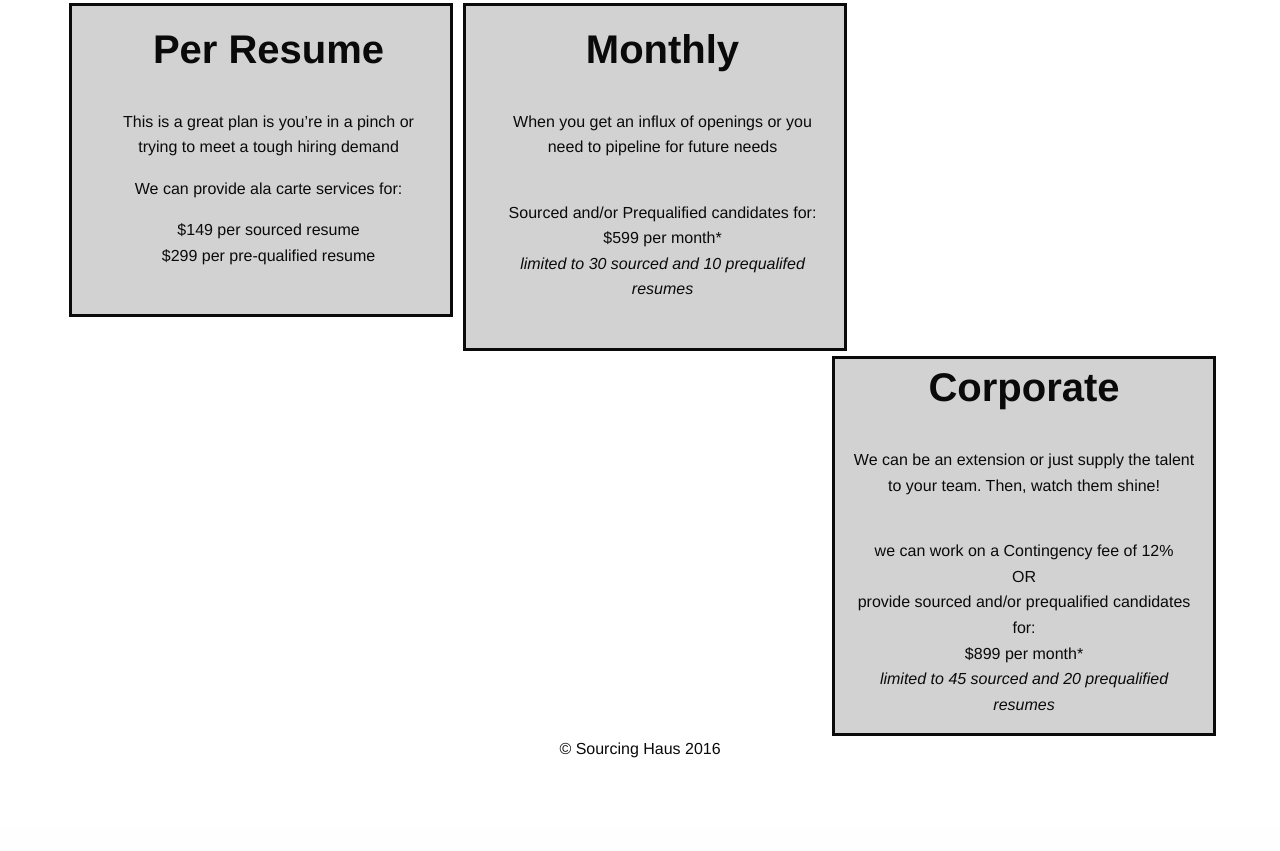
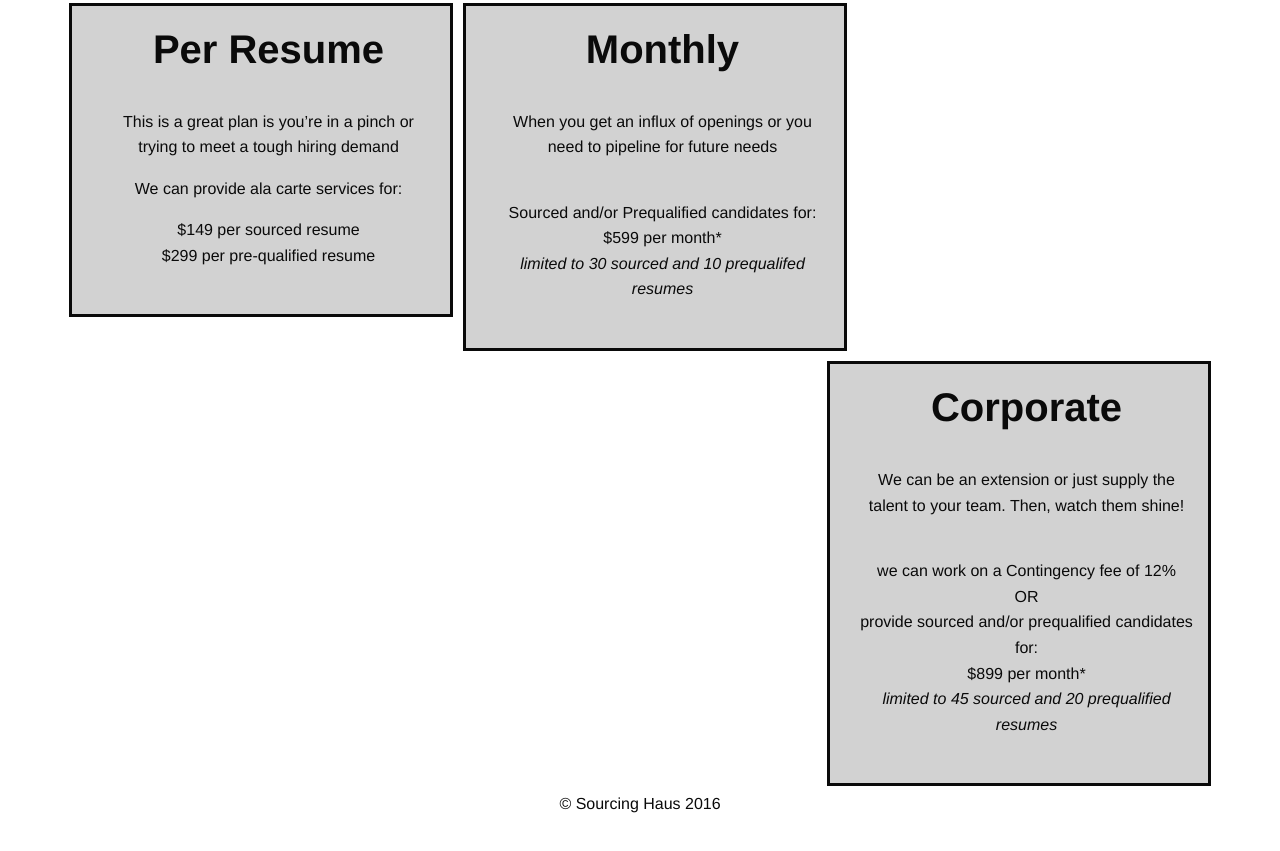
Before and after one commit to NAUCTECH/BretsProject, a plain HTML site: page index.html in a window 1280 px wide. Shown: the part 962-1813 px from the top of the page. Before the commit the page ends 1788 px from the top, so only its background shows below. Drawn offline with nearby package versions, Linux system fonts and the light colour scheme; a script that the page names is missing.

Commit message:
Footer Style Changes

```diff
--- a/css/app.css
+++ b/css/app.css
@@ -103,7 +103,8 @@
 }
 
 #Corp{
-  border-style: solid;
-  border-width: medium;
+  border: medium solid;
   background-color: rgb(210,210,210);
+  padding: 15px 15px 30px 30px;
+  margin: 5px 5px 5px 5px;
 }
```
